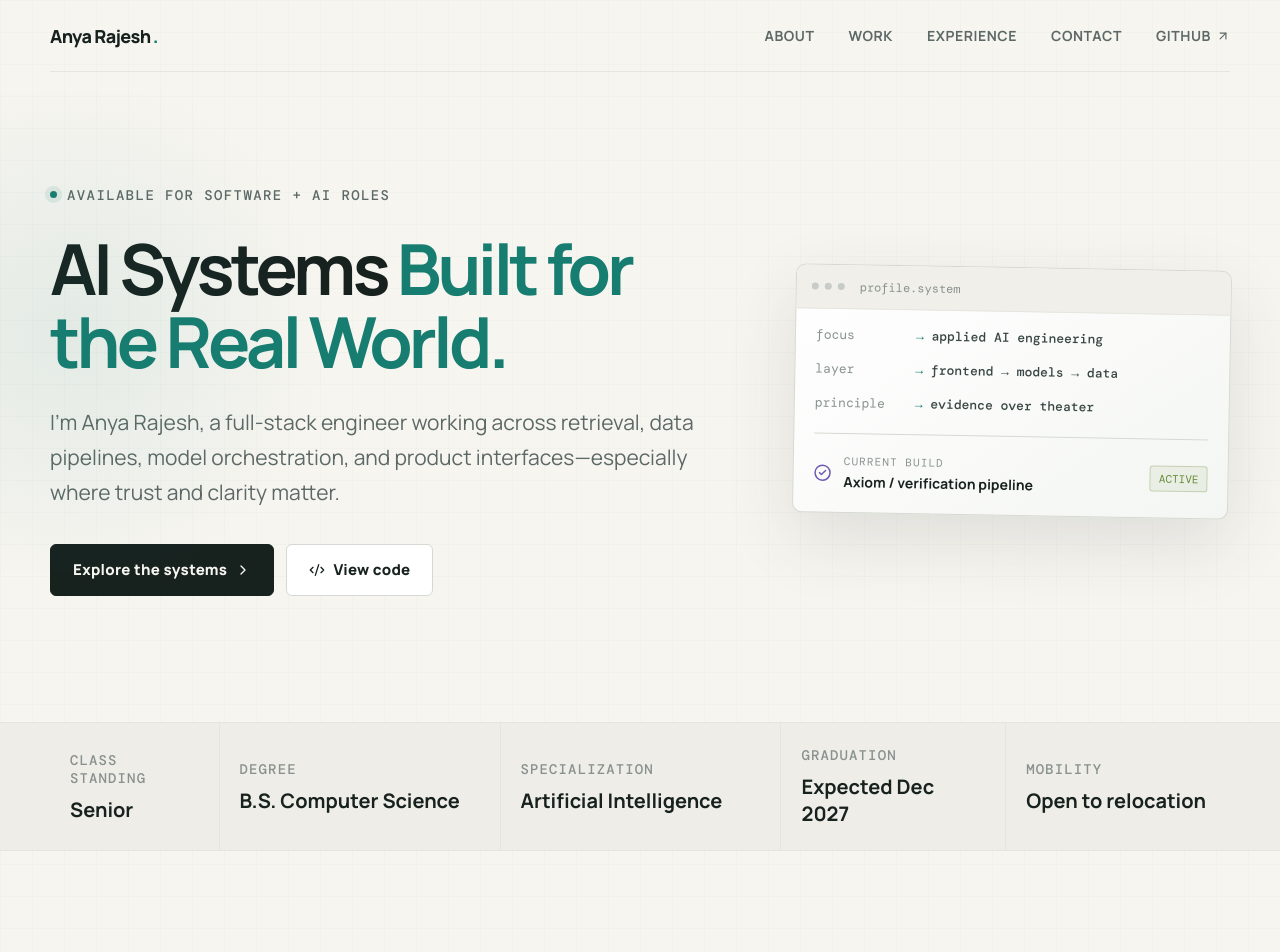
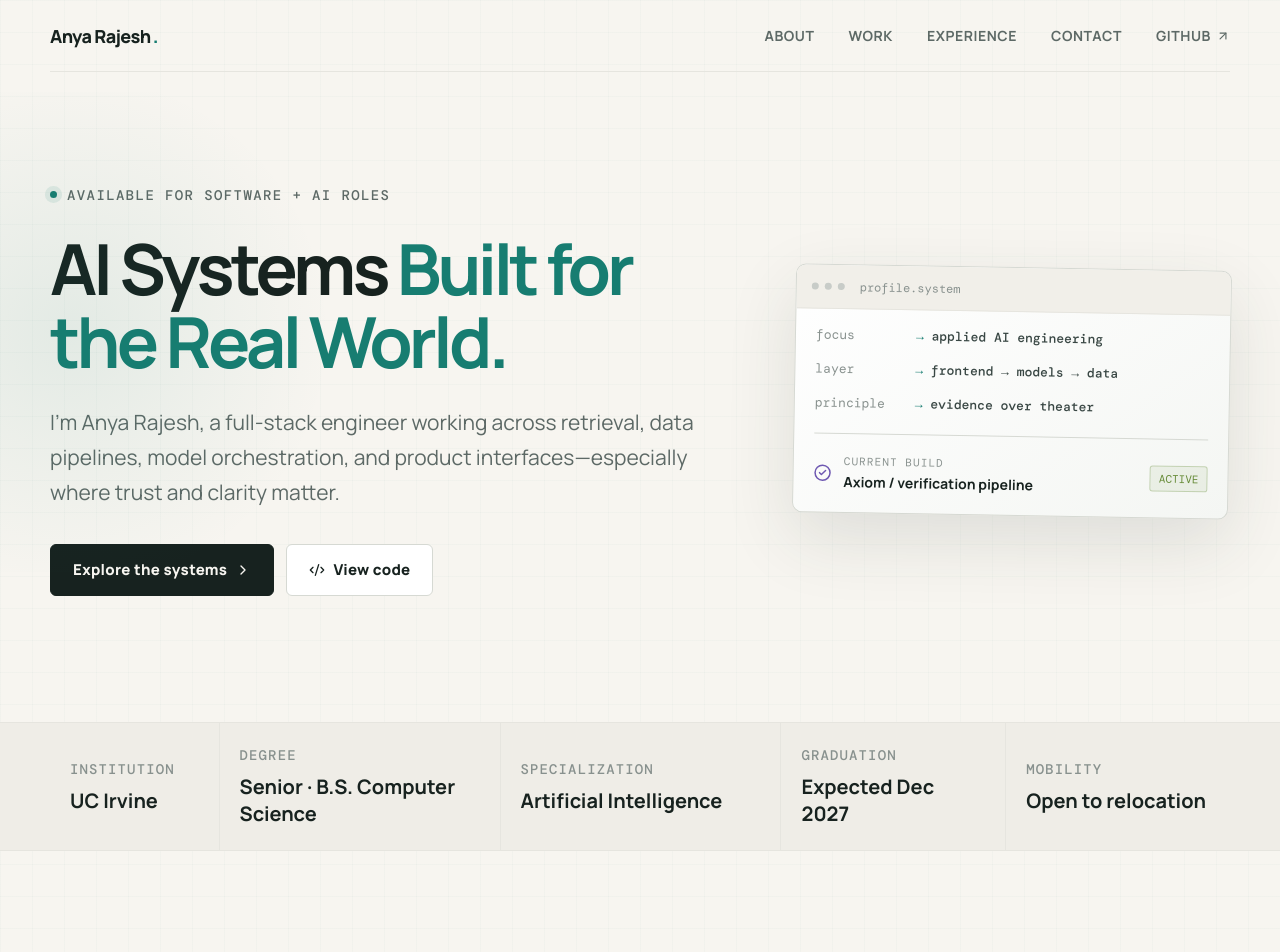
Before and after one commit to anyarajesh1/portfolio, a Next.js app: page / in a window 1280 px wide. Shown: the top 952 px of the page. Built offline with nearby package versions, Linux system fonts and the light colour scheme.

Commit message:
Highlight UC Irvine in profile strip

```diff
--- a/app/page.tsx
+++ b/app/page.tsx
@@ -155,8 +155,8 @@ export default function Home() {
       </section>
 
       <div className="signal-strip" aria-label="Academic and mobility profile"><div className="shell strip-inner">
-        <div className="profile-fact"><span>Class standing</span><b>Senior</b></div>
-        <div className="profile-fact"><span>Degree</span><b>B.S. Computer Science</b></div>
+        <div className="profile-fact"><span>Institution</span><b>UC Irvine</b></div>
+        <div className="profile-fact"><span>Degree</span><b>Senior · B.S. Computer Science</b></div>
         <div className="profile-fact"><span>Specialization</span><b>Artificial Intelligence</b></div>
         <div className="profile-fact"><span>Graduation</span><b>Expected Dec 2027</b></div>
         <div className="profile-fact"><span>Mobility</span><b>Open to relocation</b></div>
```
